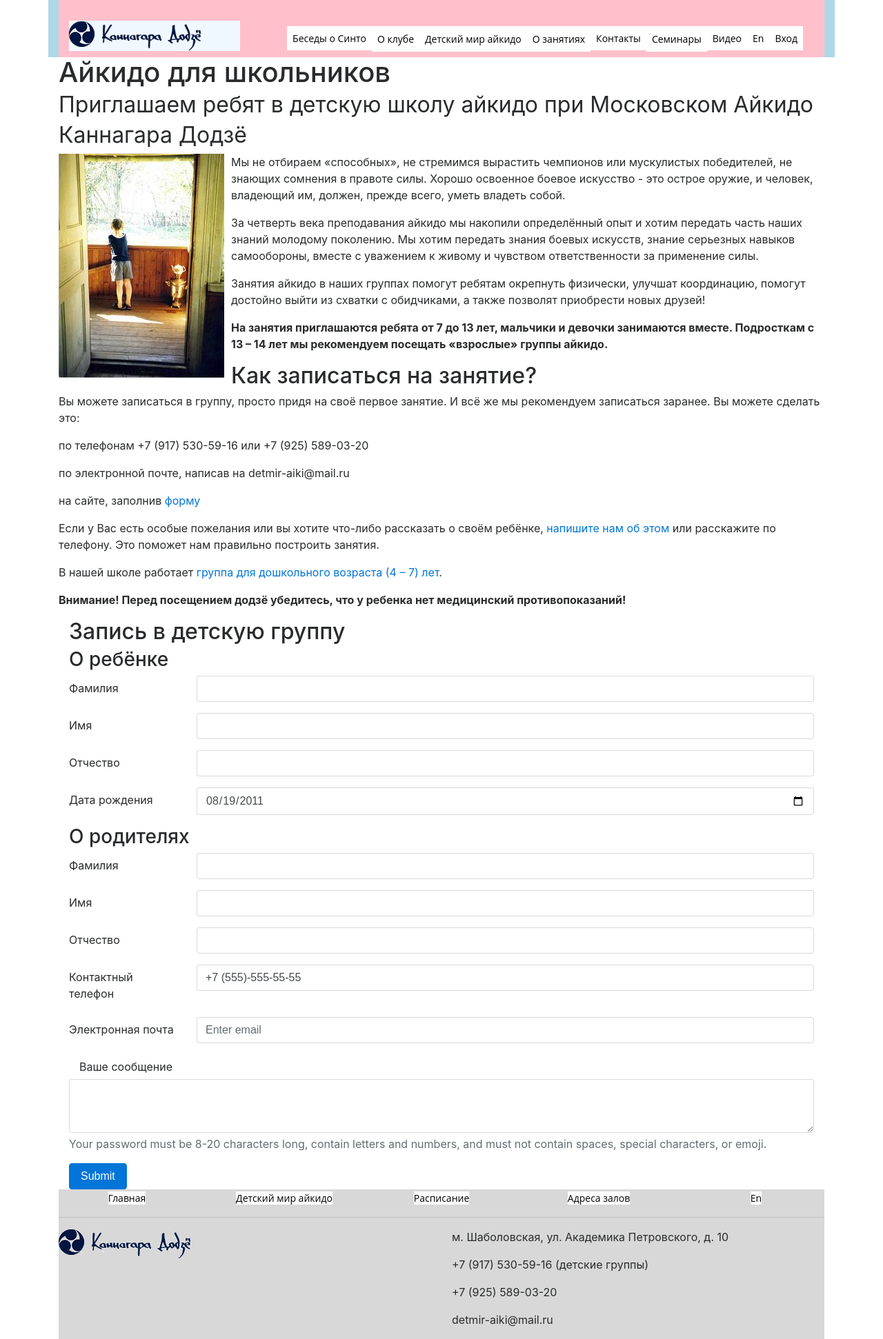
After one commit to tokerbaby/kannagara-aiki, a PHP site: page /children.html in a window 1280 px wide. The commit adds this page. Shown: the whole page at 69% size. Run offline with PHP 8.4, Linux system fonts and the light colour scheme; some libraries are stand-ins or nearby versions.

Commit message:
Started adding menu sections pages.Created complete raw page template for shoolchildren.

```diff
--- /dev/null
+++ b/children.html
@@ -0,0 +1,254 @@
+<!doctype html>
+
+<html lang="en">
+    <head>
+        <meta charset="utf-8">
+        <!-- Responsive meta-tag -->
+        <meta name="viewport" content="width=device-width, initial-scale=1, shrink-to-fit=no">
+
+        <title>The HTML5 Herald</title>
+        <meta name="description" content="The HTML5 Herald">
+        <meta name="author" content="SitePoint">
+
+        <link rel="stylesheet" href="css/index.css">
+
+        <!-- Bootstrap CSS -->
+        <link rel="stylesheet" href="https://maxcdn.bootstrapcdn.com/bootstrap/4.0.0-alpha.6/css/bootstrap.min.css" integrity="sha384-rwoIResjU2yc3z8GV/NPeZWAv56rSmLldC3R/AZzGRnGxQQKnKkoFVhFQhNUwEyJ" crossorigin="anonymous">
+    </head>
+
+    <body>
+        <div class="container" style="background-color:lightblue;">
+            <div class="container header_container" style="background-color:pink;">
+
+                <div class="row">
+                    <div class="col-3">
+                        <div class="text-left" style="background-color:aliceblue;">
+                            <img src="images/logo.gif" alt="Логотип Каннагара Додзё">
+                        </div>
+                    </div>
+
+                    <div class="col-9 text-right">
+                        <nav class="navbar navbar-toggleable-md navbar-light d-inline-block">
+                            <button class="navbar-toggler navbar-toggler-right" type="button" data-toggle="collapse" data-target="#navbarSupportedContent" aria-controls="navbarSupportedContent" aria-expanded="false" aria-label="Toggle navigation">
+                                <span class="navbar-toggler-icon"></span>
+                            </button>
+
+                            <div class="collapse navbar-collapse" id="navbarSupportedContent">
+                                <ul class="navbar-nav mr-auto">
+                                    <li class="nav-item">
+                                        <a class="nav-link menu_link active" href="#">Беседы о Синто<span class="sr-only">(current)</span></a>
+                                    </li>
+
+                                    <li class="nav-item">
+                                        <div class="dropdown">
+                                            <button class="dropbtn menu_dropdown">О клубе
+                                            </button>
+                                            <div class="dropdown-content">
+                                                <a href="#">Преподаватели</a>
+                                                <a href="#">Наставники и коллеги</a>
+                                                <a href="#">Экзамены</a>
+                                                <a href="#">Правила</a>
+                                            </div>
+                                        </div>
+                                    </li>
+
+                                    <li class="nav-item">
+                                        <div class="dropdown">
+                                            <button class="dropbtn menu_dropdown">Детский мир айкидо
+                                            </button>
+                                            <div class="dropdown-content">
+                                                <a href="#">Айкидо для школьников</a>
+                                                <a href="#">Айкидо для дошкольников</a>
+                                                <a href="#">Перед первым занятием</a>
+                                            </div>
+                                        </div>
+                                    </li>
+
+                                    <li class="nav-item">
+                                        <div class="dropdown">
+                                            <button class="dropbtn menu_dropdown">О занятиях
+                                            </button>
+                                            <div class="dropdown-content">
+                                                <a href="#">Расписание</a>
+                                                <a href="#">Стоимость</a>
+                                                <a href="#">Новичку</a>
+                                                <a href="#">Где купить</a>
+                                            </div>
+                                        </div>
+                                    </li>
+
+                                    <li class="nav-item">
+                                        <a class="nav-link menu_link" href="#">Контакты<span class="sr-only">(current)</span></a>
+                                    </li>
+
+                                    <li class="nav-item">
+                                        <div class="dropdown">
+                                            <button class="dropbtn menu_dropdown">Семинары</button>
+                                            <div class="dropdown-content">
+                                                <a href="#">О семинарах</a>
+                                                <a href="#">Международный семинар на Лазурном берегу в июне 2018</a>
+                                                <a href="#">Семинар в Марокко, апрель 2018</a>
+                                                <a href="#">Семинар Поля Мюллера-сэнсэя, ноябрь 2017</a>
+                                                <a href="#">Семинар по айкидо на Лазурном берегу 8-15 октября 2017</a>
+                                                <a href="#">Архив семинаров</a>
+                                                <a href="#">Фото</a>
+                                            </div>
+                                        </div>
+                                    </li>
+
+                                    <li class="nav-item">
+                                        <a class="nav-link menu_link active" href="#">Видео<span class="sr-only">(current)</span></a>
+                                    </li>
+
+                                    <li class="nav-item">
+                                        <a class="nav-link menu_link" href="#">En<span class="sr-only">(current)</span></a>
+                                    </li>
+
+                                    <li class="nav-item">
+                                        <a class="nav-link menu_link" href="#">Вход<span class="sr-only">(current)</span></a>
+                                    </li>
+
+                                </ul>
+                            </div>
+                        </nav>
+                    </div>
+                </div>
+            </div>
+        </div>
+
+        <div class="container">
+            <h1>
+                Айкидо для школьников
+                <br>
+                <small>Приглашаем ребят в детскую школу айкидо при Московском Айкидо Каннагара Додзё</small>
+            </h1>
+            <img src="images/boy.jpg" id="boy">
+            <p>Мы не отбираем «способных», не стремимся вырастить чемпионов или мускулистых победителей, не знающих сомнения в правоте силы. Хорошо освоенное боевое искусство - это острое оружие, и человек, владеющий им, должен, прежде всего, уметь владеть собой.</p>
+            <p>За четверть века преподавания айкидо мы накопили определённый опыт и хотим передать часть наших знаний молодому поколению. Мы хотим передать знания боевых искусств, знание серьезных навыков самообороны, вместе с уважением к живому и чувством ответственности за применение силы.</p>
+            <p>Занятия айкидо в наших группах помогут ребятам окрепнуть физически, улучшат координацию, помогут достойно выйти из схватки с обидчиками, а также позволят приобрести новых друзей!</p>
+            <p><strong>На занятия приглашаются ребята от 7 до 13 лет, мальчики и девочки занимаются вместе. Подросткам с 13 – 14 лет мы рекомендуем посещать «взрослые» группы айкидо.</strong></p>
+            <h2>Как записаться на занятие?</h2>
+            <p>Вы можете записаться в группу, просто придя на своё первое занятие. И всё же мы рекомендуем записаться заранее. Вы можете сделать это:</p>
+            <p>по телефонам +7 (917) 530-59-16 или +7 (925) 589-03-20</p>
+            <p>по электронной почте, написав на detmir-aiki@mail.ru</p>
+            <p>на сайте, заполнив <a href="#">форму</a></p>
+            <p>Если у Вас есть особые пожелания или вы хотите что-либо рассказать о своём ребёнке, <a href="#">напишите нам об этом</a> или расскажите по телефону. Это поможет нам правильно построить занятия.</p>
+            <p>В нашей школе работает  <a href="#">группа для дошкольного возраста (4 – 7) лет</a>.</p>
+            <p><strong>Внимание! Перед посещением додзё убедитесь, что у ребенка нет медицинский противопоказаний!</strong></p>
+
+            <div class="container">
+                <form>
+                    <h2>Запись в детскую группу</h2>
+                    <h3>О ребёнке</h3>
+                    <div class="form-group row">
+                        <label for="example-text-input" class="col-2 col-form-label">Фамилия</label>
+                        <div class="col-10">
+                            <input class="form-control" type="text" value="" id="example-text-input">
+                        </div>
+                    </div>
+                    <div class="form-group row">
+                        <label for="example-text-input" class="col-2 col-form-label">Имя</label>
+                        <div class="col-10">
+                            <input class="form-control" type="text" value="" id="example-text-input">
+                        </div>
+                    </div>
+                    <div class="form-group row">
+                        <label for="example-text-input" class="col-2 col-form-label">Отчество</label>
+                        <div class="col-10">
+                            <input class="form-control" type="text" value="" id="example-text-input">
+                        </div>
+                    </div>
+                    <div class="form-group row">
+                        <label for="example-date-input" class="col-2 col-form-label">Дата рождения</label>
+                        <div class="col-10">
+                            <input class="form-control" type="date" value="2011-08-19" id="example-date-input">
+                        </div>
+                    </div>
+
+                    <h3>О родителях</h3>
+                    <div class="form-group row">
+                        <label for="example-text-input" class="col-2 col-form-label">Фамилия</label>
+                        <div class="col-10">
+                            <input class="form-control" type="text" value="" id="example-text-input">
+                        </div>
+                    </div>
+                    <div class="form-group row">
+                        <label for="example-text-input" class="col-2 col-form-label">Имя</label>
+                        <div class="col-10">
+                            <input class="form-control" type="text" value="" id="example-text-input">
+                        </div>
+                    </div>
+                    <div class="form-group row">
+                        <label for="example-text-input" class="col-2 col-form-label">Отчество</label>
+                        <div class="col-10">
+                            <input class="form-control" type="text" value="" id="example-text-input">
+                        </div>
+                    </div>
+                    <div class="form-group row">
+                        <label for="example-tel-input" class="col-2 col-form-label">Контактный телефон</label>
+                        <div class="col-10">
+                            <input class="form-control" type="tel" value="+7 (555)-555-55-55" id="example-tel-input">
+                        </div>
+                    </div>
+                    <div class="form-group row">
+                        <label for="exampleInputEmail1" class="col-2 col-form-label">Электронная почта</label>
+                        <div class="col-10">
+                            <input type="email" class="form-control" id="exampleInputEmail1" aria-describedby="emailHelp" placeholder="Enter email">
+                        </div>
+                    </div>
+                    <div class="form-group">
+                        <label for="exampleTextarea" class="col-2 col-form-label">Ваше сообщение</label>
+                            <textarea class="form-control" id="exampleTextarea" rows="3"></textarea>
+                        <p id="passwordHelpBlock" class="form-text text-muted">
+                            Your password must be 8-20 characters long, contain letters and numbers, and must not contain spaces, special characters, or emoji.
+                        </p>
+                    </div>
+                    <button type="submit" class="btn btn-primary">Submit</button>
+                </form>
+            </div>
+        </div>
+
+        <div class="container">
+            <div class="footer">
+                <div class="row text-center">
+                    <div class="col">
+                        <a class="menu_link" href="#">Главная</a>
+                    </div>
+                    <div class="col">
+                        <a class="menu_link" href="#">Детский мир айкидо</a>
+                    </div>
+                    <div class="col">
+                        <a class="menu_link" href="#">Расписание</a>
+                    </div>
+                    <div class="col">
+                        <a class="menu_link" href="#">Адреса залов</a>
+                    </div>
+                    <div class="col">
+                        <a class="menu_link" href="#">En</a>
+                    </div>
+                </div>
+
+                <hr class="my-3">
+
+                <div class="row">
+                    <div class="col-sm-6">
+                        <img src="images/logo.gif" alt="Логотип Каннагара Додзё">
+                    </div>
+
+                    <div class="col-sm-6">
+                        <p>м. Шаболовская, ул. Академика Петровского, д. 10</p>
+                        <p>+7 (917) 530-59-16 (детские группы)</p>
+                        <p>+7 (925) 589-03-20</p>
+                        <p>detmir-aiki@mail.ru</p>
+                    </div>
+                </div>
+            </div>
+        </div>
+
+
+        <!-- jQuery first, then Popper.js, then Bootstrap JS -->
+        <script src="https://code.jquery.com/jquery-3.2.1.slim.min.js" integrity="sha384-KJ3o2DKtIkvYIK3UENzmM7KCkRr/rE9/Qpg6aAZGJwFDMVNA/GpGFF93hXpG5KkN" crossorigin="anonymous"></script>
+        <script src="https://cdnjs.cloudflare.com/ajax/libs/popper.js/1.12.9/umd/popper.min.js" integrity="sha384-ApNbgh9B+Y1QKtv3Rn7W3mgPxhU9K/ScQsAP7hUibX39j7fakFPskvXusvfa0b4Q" crossorigin="anonymous"></script>
+        <script src="https://maxcdn.bootstrapcdn.com/bootstrap/4.0.0/js/bootstrap.min.js" integrity="sha384-JZR6Spejh4U02d8jOt6vLEHfe/JQGiRRSQQxSfFWpi1MquVdAyjUar5+76PVCmYl" crossorigin="anonymous"></script>
+    </body>
+</html>
--- a/css/index.css
+++ b/css/index.css
@@ -75,7 +75,7 @@ html, body, div, span, h1, h2, h3, h4, h5, h6, p, blockquote, a, img, small, str
 	color:black !important;
 	background-color: white;
 	font-size: 14px;
-	font-family: 'Open Sans',sans-serif;
+	font-family: 'Open Sans', sans-serif;
 }
 
 .img-responsive {
@@ -91,16 +91,11 @@ html, body, div, span, h1, h2, h3, h4, h5, h6, p, blockquote, a, img, small, str
     margin-left: 10px;
 }
 
-#kotegaeshi {
+#kotegaeshi, #boy {
     float: left;
     display: block;
     margin-right: 10px;
 }
-
 .footer {
     background-color: #D8D8D8;
 }
-
-body {
-    display: none;
-}
--- a/index.html
+++ b/index.html
@@ -122,7 +122,7 @@
 
 		<div class="container">
 			<div class="row">
-				<div class="col-md-8 col-sm-8">
+			<div class="col-md-8 col-sm-8">
 					<h1>
 						О клубе
 						<br>
@@ -182,8 +182,8 @@
 
 					<hr class="my-5">
 
-					<div>
-						<h2>Контакты и обратная связь</h2>
+					 <div>
+						<h2>Контакты</h2>
 						<h3>Адреса залов</h3>
 						<div class="row">
 							<div class="col-md-6">
```
Also changed, not shown: images/boy.jpg (added).
